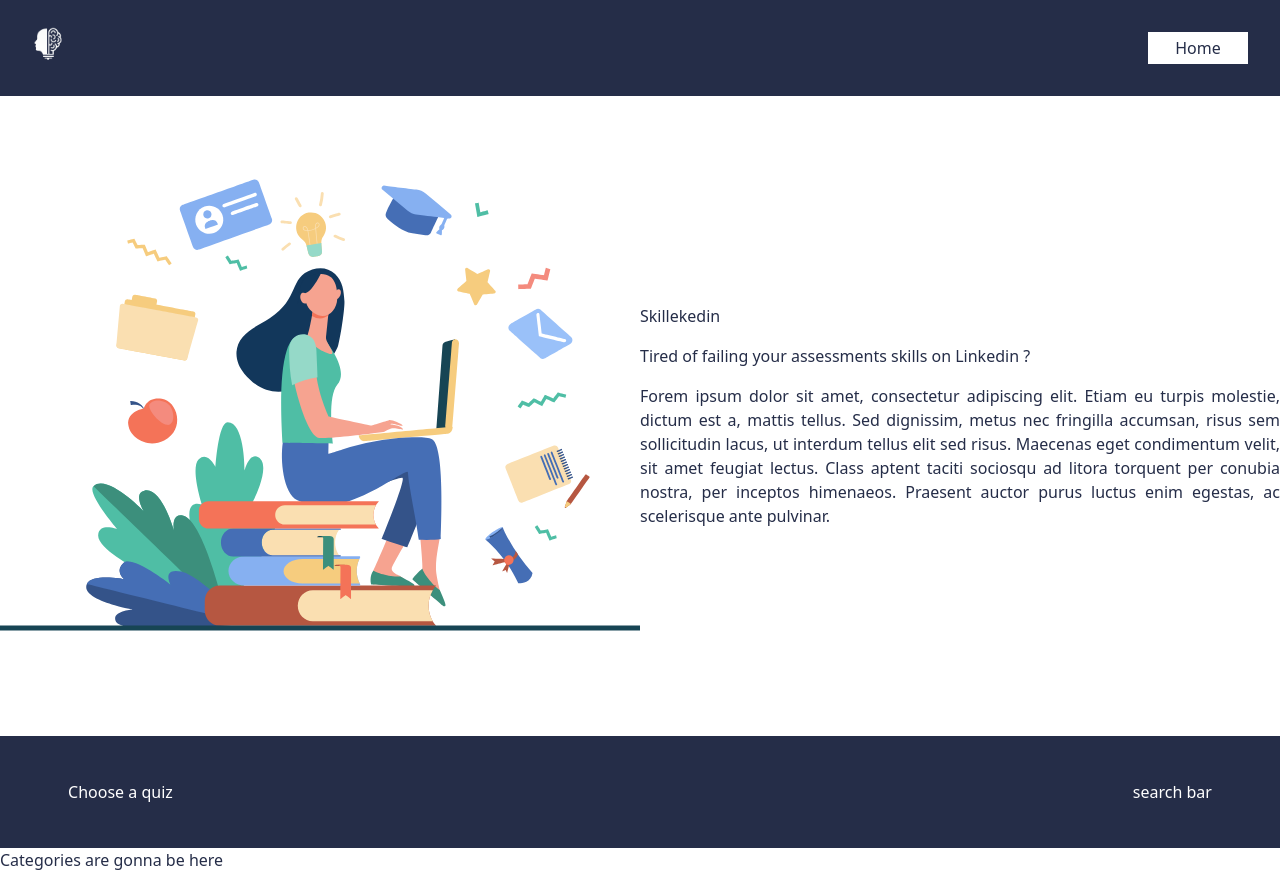
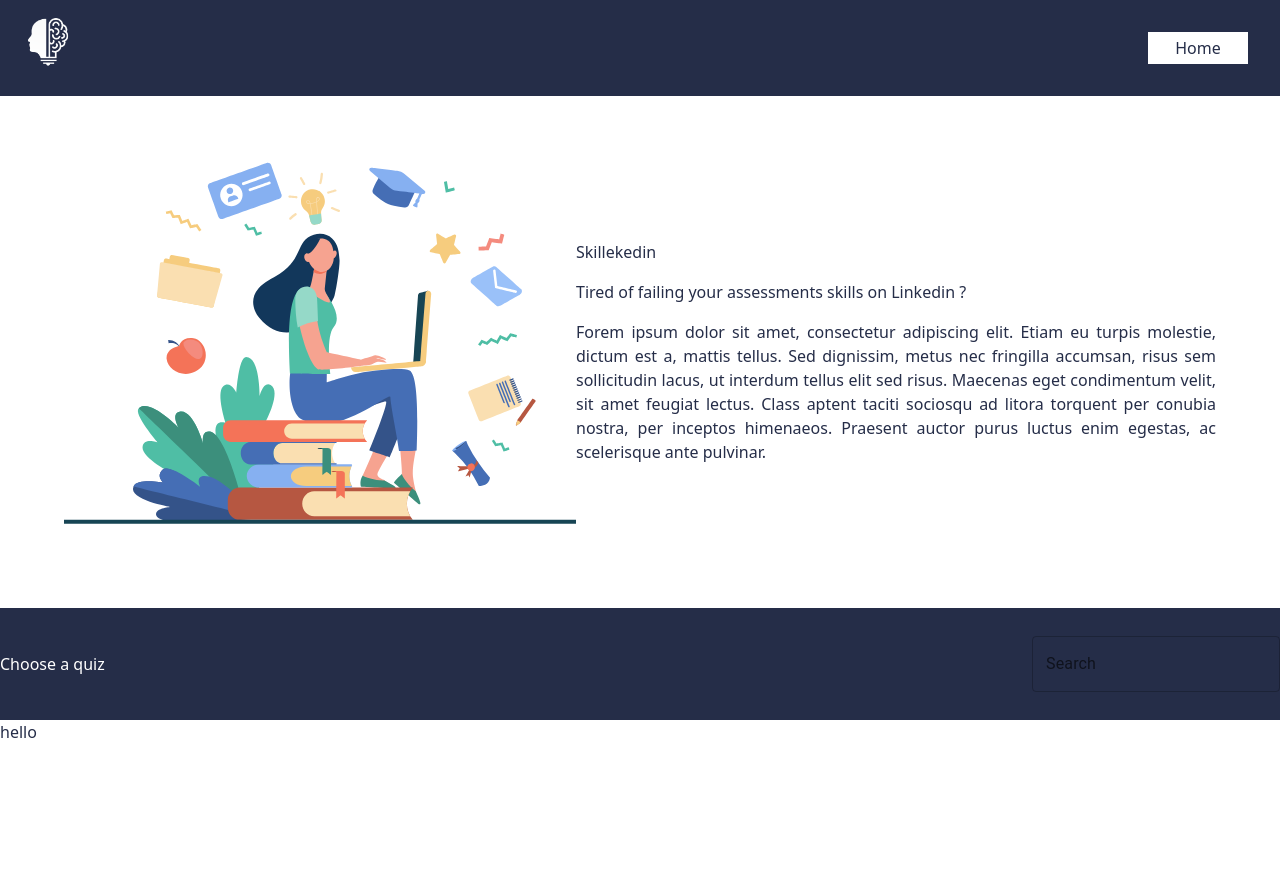
Before and after one commit to NadegeHbg/Skillkedin, a React (Vite) app: page / in a window 1280 px wide. After the commit the page ends 800 px from the top, so only its background shows below. Built offline with nearby package versions, Linux system fonts and the light colour scheme.

Commit message:
search bar andd handling input on it

```diff
--- a/package.json
+++ b/package.json
@@ -9,6 +9,9 @@
     "preview": "vite preview"
   },
   "dependencies": {
+    "@emotion/react": "^11.10.6",
+    "@emotion/styled": "^11.10.6",
+    "@mui/material": "^5.11.12",
     "localforage": "^1.10.0",
     "lottie-react": "^2.4.0",
     "match-sorter": "^6.3.1",
--- a/src/component/header/header.jsx
+++ b/src/component/header/header.jsx
@@ -6,12 +6,14 @@
 function Header() {
     return (
         <div>
-            <nav className='flex justify-center md:justify-between items-center bg-primary'>
-
-                <Link to="/">
-                    <img src={logo} alt="logo" className='w-24  h-24 hover:rotate-[360deg] transition-all' />
-                </Link>
-                <Link to="/" className='hidden md:block text-center mr-8 py-1 min-w-[100px] bg-neutral hover:bg-secondary hover:border-2 hover:text-neutral hover:scale-[1.1] transition-all'>Home</Link>            </nav>
+            <nav className=' bg-primary'>
+                <div className='container mx-auto flex justify-center md:justify-between items-center'>
+                    <Link to="/">
+                        <img src={logo} alt="logo" className='w-24  h-24 hover:rotate-[360deg] transition-all duration-500 hover:scale-[1.5] motion-reduce:transition-none' />
+                    </Link>
+                    <Link to="/" className='hidden md:block text-center mr-8 py-1 min-w-[100px] bg-neutral hover:bg-secondary hover:border-2 hover:text-neutral hover:scale-[1.1] transition-all'>Home</Link>
+                </div>
+            </nav>
         </div>
     )
 }
--- a/src/component/quiz/QuizChoice.jsx
+++ b/src/component/quiz/QuizChoice.jsx
@@ -1,6 +1,10 @@
 const QuizChoice = () => {
     return (
-        <h1>Categories are gonna be here</h1>
+        <div className="container mx-auto flex flex-wrap">
+            <div className="min-w-[200px] min-h-[50px]">
+                hello
+            </div>
+        </div>
     )
 }
 
--- a/src/pages/homePage.jsx
+++ b/src/pages/homePage.jsx
@@ -1,21 +1,51 @@
+import Box from '@mui/material/Box';
+import TextField from '@mui/material/TextField';
 import Lottie from "lottie-react";
+import { useState } from 'react';
+
 import student from '../assets/lotties/student.json'
 import QuizChoice from "../component/quiz/QuizChoice";
 
 
 const HomePage = () => {
+    const [inputSearch, setInputSearch] = useState('');
+    let searchHandler = (e) => {
+        const input = e.target.value;
+        const lowerCase = input.toLowerCase();
+        setInputSearch(lowerCase)
+        // console.log(inputSearch)
+    }
+
+    // function that let compare the input with the list of categories
+
     return <>
         <div className="container mx-auto flex justify-center items-center">
-            <Lottie animationData={student} className='flex-grow' />
+            <Lottie animationData={student} />
             <div className="w-1/2 space-y-4">
                 <h1>Skillekedin</h1>
                 <h2>Tired of failing your assessments skills on Linkedin ? </h2>
                 <p className="text-justify">Forem ipsum dolor sit amet, consectetur adipiscing elit. Etiam eu turpis molestie, dictum est a, mattis tellus. Sed dignissim, metus nec fringilla accumsan, risus sem sollicitudin lacus, ut interdum tellus elit sed risus. Maecenas eget condimentum velit, sit amet feugiat lectus. Class aptent taciti sociosqu ad litora torquent per conubia nostra, per inceptos himenaeos. Praesent auctor purus luctus enim egestas, ac scelerisque ante pulvinar.</p>
             </div>
         </div>
-        <div className="bg-primary text-neutral flex justify-center gap-x-[75%] items-center h-28">
-            <h1>Choose a quiz</h1>
-            <div>search bar</div>
+        <div className="bg-primary text-neutral">
+            <div className="container mx-auto flex justify-between items-center h-28">
+                <h1>Choose a quiz</h1>
+                <Box
+                    component="form"
+                    // sx={{
+                    //     '& > :not(style)': { m: 1, width: '25ch' },
+                    // }}
+                    noValidate
+                    autoComplete="off"
+                >
+                    <TextField
+                        id="outlined-basic"
+                        variant="outlined"
+                        label="Search"
+                        onChange={searchHandler}
+                    />
+                </Box>
+            </div>
         </div>
         <div>
             <QuizChoice />
```
Also changed, not shown: 1 other file (tests, documents, lock files or other folders).
